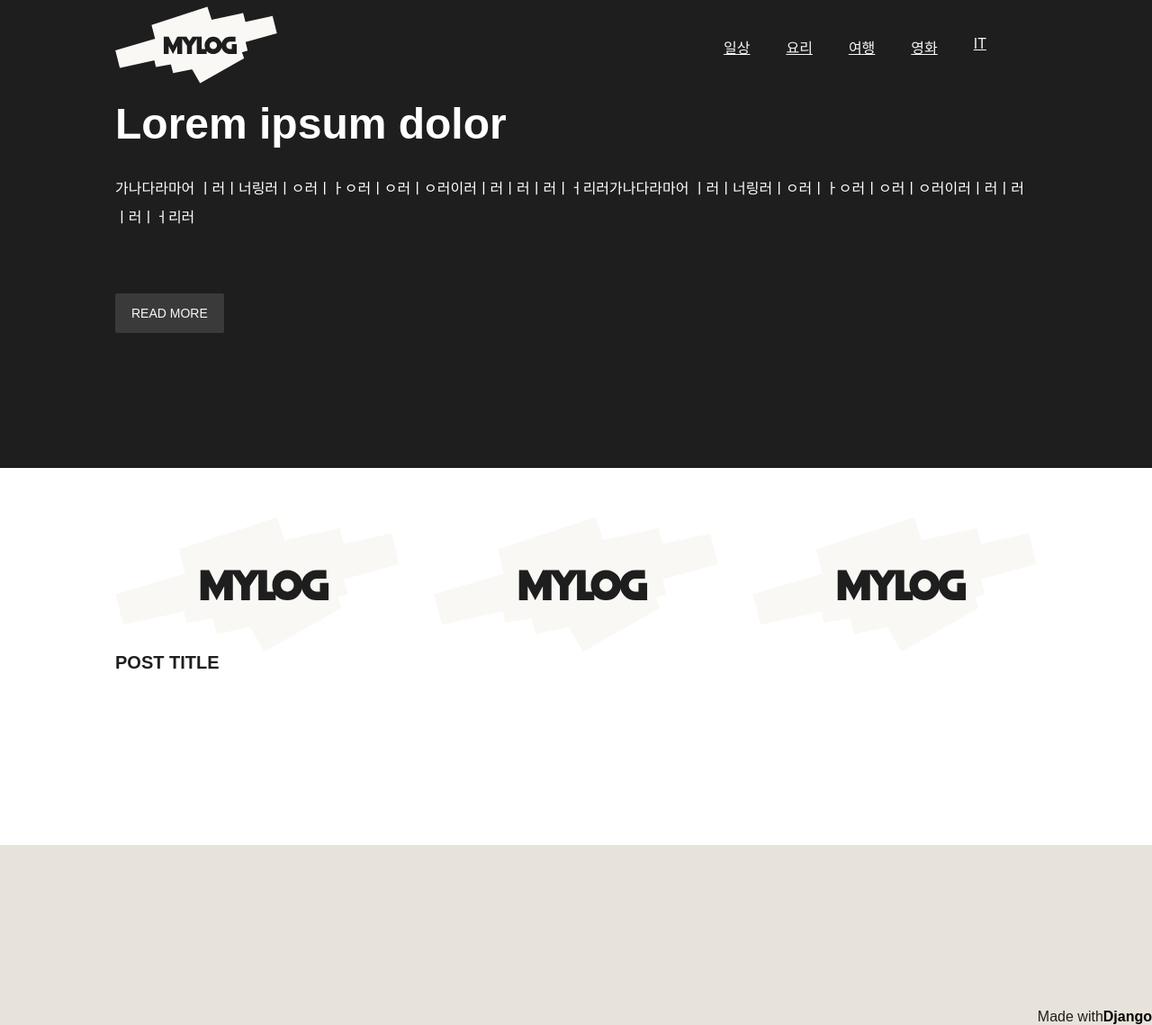
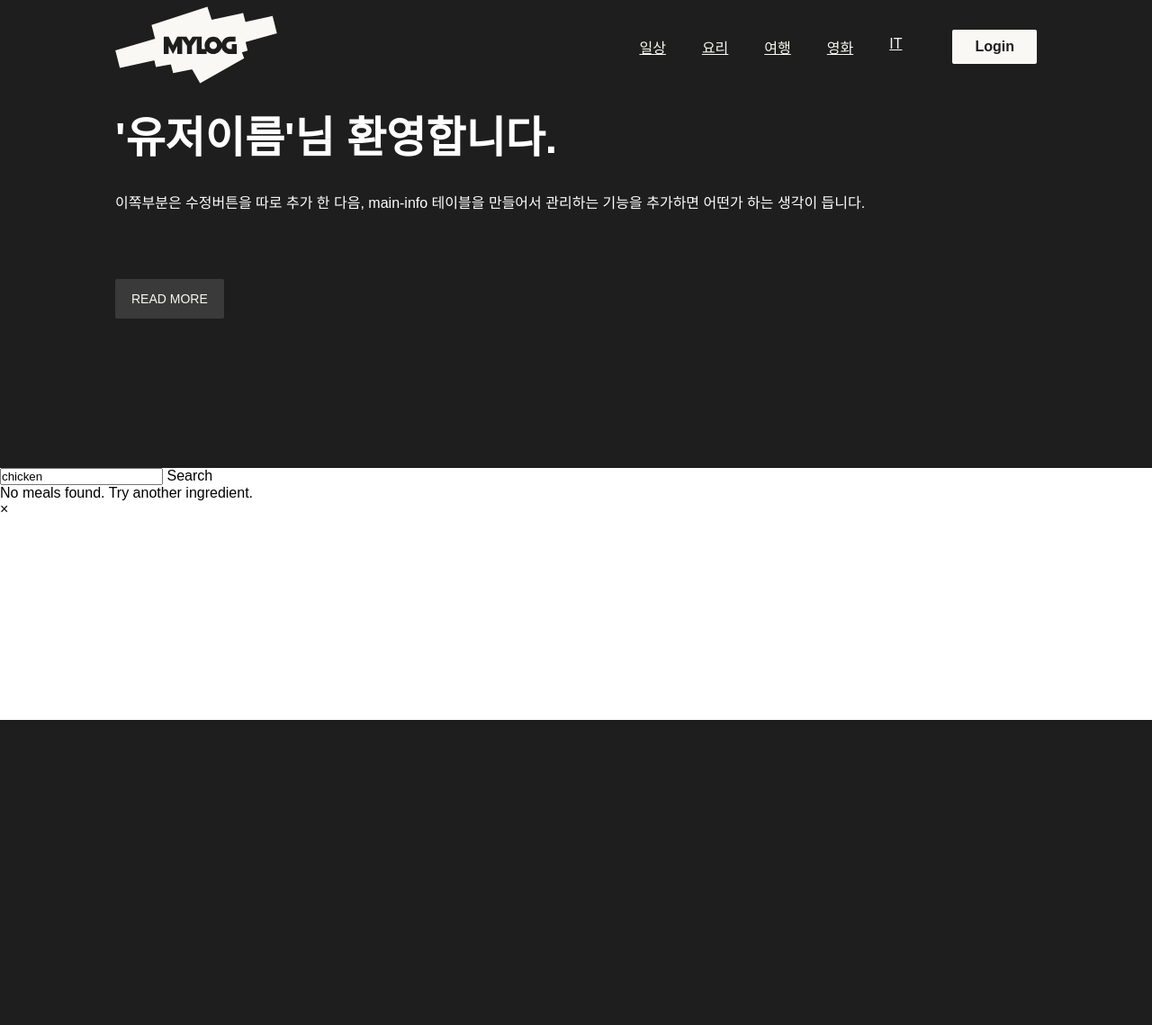
Before and after one commit to ANBambi/django_blog_WhatIsJiho, a Django app: template blog_project/blog_app/templates/board_admin.html in a window 1280 px wide. Shown: the whole page at 90% size. After the commit the page ends 800 px from the top, so only its background shows below. Run offline with Django 4.2, Linux system fonts and the light colour scheme; the template is opened without the code that fills it, so the values that code supplies are empty.

Commit message:
Docs : board_admin 작업 js, css 박성원

```diff
--- a/blog_project/blog_app/templates/board_admin.html
+++ b/blog_project/blog_app/templates/board_admin.html
@@ -5,6 +5,7 @@
     <meta charset="UTF-8">
     <meta name="viewport" content="width=device-width, initial-scale=1.0">
     <link rel="stylesheet" type="text/css" href="{% static 'css/board_admin.css' %}">
+    <link rel="stylesheet" type="text/css" href="{% static 'css/temp.css' %}">
     <title>board-admin</title>
 </head>
 
@@ -31,7 +32,7 @@
                     <button>IT</button></a>
                 </div>
                 <div class="row-box">
-                <!-- {% comment %} {% if user.is_authenticated %}
+                {% if user.is_authenticated %}
                 <a href="#" class="logout-button">Logout</a>
                 <a
                     href="#"
@@ -43,7 +44,7 @@
                     href="#"
                     class="primary-button"
                     style="color: #1e1e1e">Login</a>
-                {% endif %} {% endcomment %} -->
+                {% endif %}
                 </div>
             </div>
         </div>
@@ -52,8 +53,8 @@
     <div class="top-container">
         <div class="container">
             <div class="post-info-box">
-                <h3 class="main-title">Lorem ipsum dolor</h3>
-                <p class="main-info">가나다라마어 ㅣ러ㅣ너링러ㅣㅇ러ㅣㅏㅇ러ㅣㅇ러ㅣㅇ러이러ㅣ러ㅣ러ㅣ러ㅣㅓ리러가나다라마어 ㅣ러ㅣ너링러ㅣㅇ러ㅣㅏㅇ러ㅣㅇ러ㅣㅇ러이러ㅣ러ㅣ러ㅣ러ㅣㅓ리러</p>
+                <h3 class="main-title">'유저이름'님 환영합니다. </h3>
+                <p class="main-info">이쪽부분은 수정버튼을 따로 추가 한 다음, main-info 테이블을 만들어서 관리하는 기능을 추가하면 어떤가 하는 생각이 듭니다.</p>
                 <button class="readmore">READ MORE</button>
             </div>
             <div class= "thumnail-img">
@@ -62,22 +63,29 @@
         </div>
     </div>
 
-{% comment %} 메인 : 포스트 리스트 부분 {% endcomment %}
-    <section class= "post-box">
-        <div class= "post-container">
-            <img src="{% static 'img/white_logo.svg' %}" class="card">
-            <img src="{% static 'img/white_logo.svg' %}" class="card">
-            <img src="{% static 'img/white_logo.svg' %}" class="card">
+
+    <header>
+        <div class="search">
+            <input type="text" id="searchInput" placeholder="Enter an ingredient...">
+            <button id="searchButton">Search</button>
         </div>
-        <div class="card-info-box">
-            <h3>POST TITLE</h3>
-        </div>
-    </section>
+    </header>
 
-    <div class="footer">
-        <div class="footer-container">
-            <p>Made with</p><span>Django</span>
+    <div id="mealList" class="meal-list"></div>
+    <div class="modal-container">
+        <button id="recipeCloseBtn" class="close-button">&times;</button>
+        <div class="meal-details-content">
+            <!-- Content from js will be inserted here -->
         </div>
     </div>
+
+
+
+
+
+
+
+
+    <script src="{% static 'js/admin_script.js' %}"></script>
 </body>
 </html>
```
